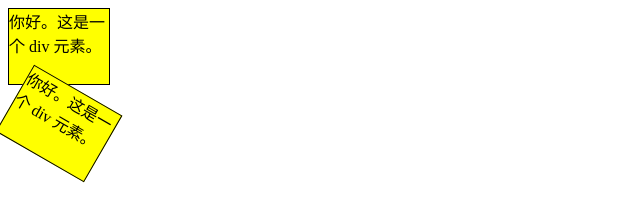
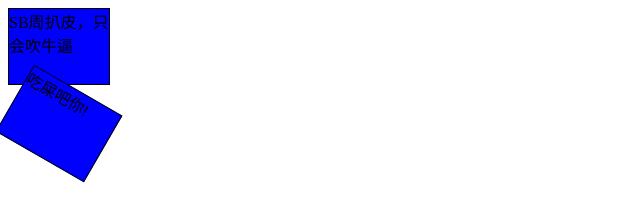
Before and after one commit to sunshineboyqwq/test, a plain HTML site: page index.html in a window 1280 px wide. Shown: the whole page, without its empty margins (0-640 px from the left). Drawn offline with Linux system fonts and the light colour scheme.

Commit message:
Update index.html

```diff
--- a/index.html
+++ b/index.html
@@ -6,7 +6,7 @@ div
 {
 width:100px;
 height:75px;
-background-color:yellow;
+background-color:blue;
 border:1px solid black;
 }
 div#div2
@@ -21,9 +21,9 @@ transform:rotate(30deg);
 </head>
 <body>
 
-<div>你好。这是一个 div 元素。</div>
+<div>SB周扒皮，只会吹牛逼</div>
 
-<div id="div2">你好。这是一个 div 元素。</div>
+<div id="div2">吃屎吧你!</div>
 
 </body>
 </html>
```
